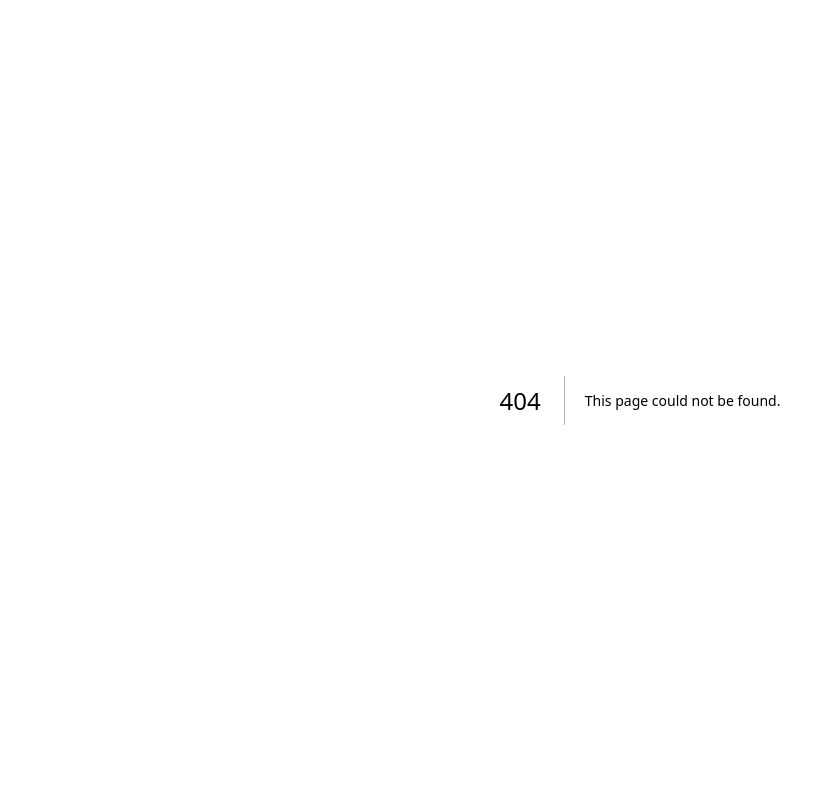
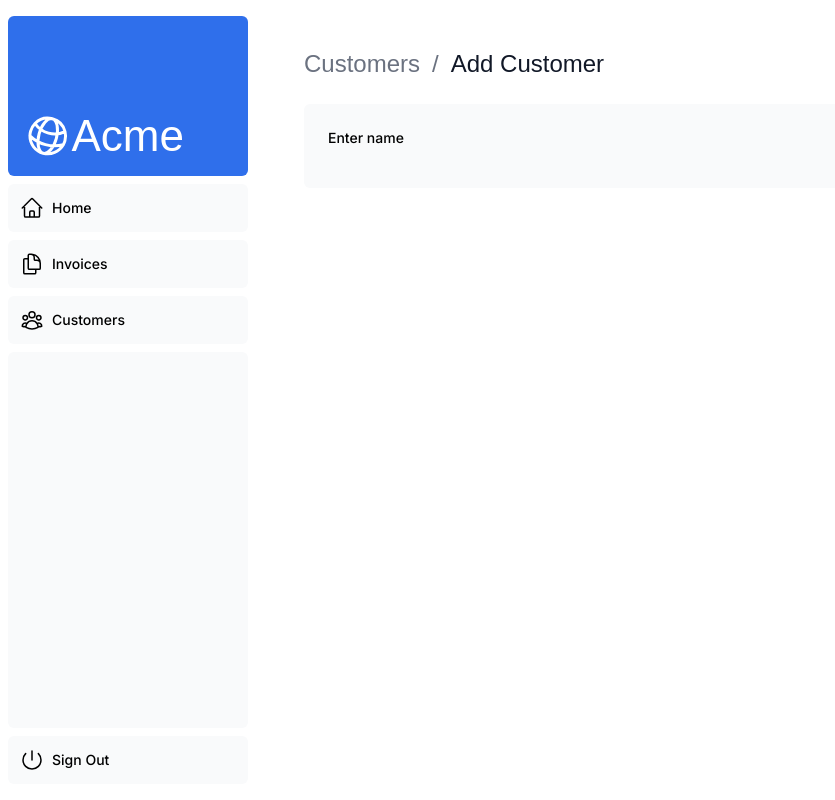
Before and after one commit to Ronald0721/nextAcme, a Next.js app: page /dashboard/customers/create in a window 1280 px wide. Before the commit this address had no page. Shown: the whole page, without its empty margins (0-835 px from the left). Built offline with nearby package versions, Linux system fonts and the light colour scheme; a web font is replaced by a local one.

Commit message:
Added Customers Table

```diff
--- /dev/null
+++ b/app/dashboard/customers/create/page.tsx
@@ -0,0 +1,25 @@
+import Breadcrumbs from '@/app/ui/invoices/breadcrumbs';
+import Form from '@/app/ui/customers/add-form';
+import { Metadata } from 'next';
+
+export const metadata: Metadata = {
+  title: 'Add Customer',
+};
+
+export default function Page() {
+  return (
+    <main>
+      <Breadcrumbs
+        breadcrumbs={[
+          { label: 'Customers', href: '/dashboard/customers' },
+          {
+            label: 'Add Customer',
+            href: '/dashboard/customers/create',
+            active: true,
+          },
+        ]}
+      />
+      <Form />
+    </main>
+  );
+}
--- a/app/dashboard/customers/page.tsx
+++ b/app/dashboard/customers/page.tsx
@@ -1,9 +1,30 @@
 import { Metadata } from 'next';
+import { lusitana } from '@/app/ui/fonts';
+import Table from '@/app/ui/customers/table';
+import { fetchFilteredCustomers } from '@/app/lib/data';
 
 export const metadata: Metadata = {
   title: 'Customers',
 };
 
-export default function Page() {
-  return <p>Customers Page</p>;
+export default async function Page({
+  searchParams,
+}: {
+  searchParams?: {
+    query?: string;
+    page?: string;
+  };
+}) {
+  const query = searchParams?.query || '';
+  const currentPage = Number(searchParams?.page) || 1;
+
+  const customers = await fetchFilteredCustomers(query);
+
+  return (
+    <div className="w-full">
+      <div className="flex w-full items-center justify-between">
+        <Table customers={customers} />
+      </div>
+    </div>
+  );
 }
--- /dev/null
+++ b/app/ui/customers/add-form.tsx
@@ -0,0 +1,13 @@
+export default function Form() {
+  return (
+    <form>
+      <div className="rounded-md bg-gray-50 p-4 md:p-6">
+        <div className="mb-4">
+          <label htmlFor="customer" className="mb-2 block text-sm font-medium">
+            Enter name
+          </label>
+        </div>
+      </div>
+    </form>
+  );
+}
--- /dev/null
+++ b/app/ui/customers/buttons.tsx
@@ -0,0 +1,14 @@
+import { PencilIcon, PlusIcon, TrashIcon } from '@heroicons/react/24/outline';
+import Link from 'next/link';
+
+export function AddCustomer() {
+  return (
+    <Link
+      href="/dashboard/customers/create"
+      className="flex h-10 items-center rounded-lg bg-blue-600 px-4 text-sm font-medium text-white transition-colors hover:bg-blue-500 focus-visible:outline focus-visible:outline-2 focus-visible:outline-offset-2 focus-visible:outline-blue-600"
+    >
+      <span className="hidden md:block">Add Customer</span>{' '}
+      <PlusIcon className="h-5 md:ml-4" />
+    </Link>
+  );
+}
--- a/app/ui/customers/table.tsx
+++ b/app/ui/customers/table.tsx
@@ -5,6 +5,7 @@ import {
   CustomersTableType,
   FormattedCustomersTable,
 } from '@/app/lib/definitions';
+import { AddCustomer } from '@/app/ui/customers/buttons';
 
 export default async function CustomersTable({
   customers,
@@ -16,7 +17,10 @@ export default async function CustomersTable({
       <h1 className={`${lusitana.className} mb-8 text-xl md:text-2xl`}>
         Customers
       </h1>
-      <Search placeholder="Search customers..." />
+      <div className="flex items-center justify-between gap-2 ">
+        <Search placeholder="Search customers..." />
+        <AddCustomer />
+      </div>
       <div className="mt-6 flow-root">
         <div className="overflow-x-auto">
           <div className="inline-block min-w-full align-middle">
```
